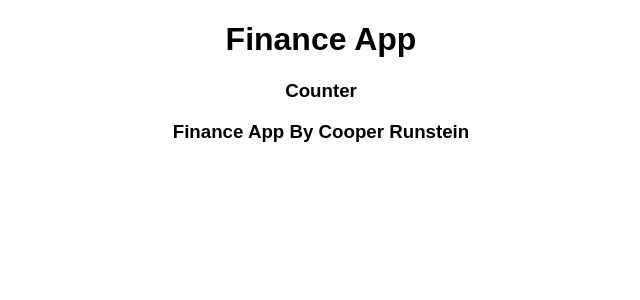
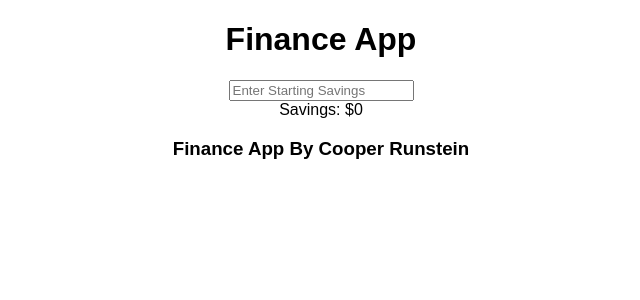
Before and after one commit to Cooper-Runstein/React-Personal-Finance-App, a React (Create React App) app: page / in a window 1280 px wide. Shown: the top 300 px of the page, without its empty margins (319-959 px from the left). Built offline with nearby package versions, Linux system fonts and the light colour scheme.

Commit message:
Initial Savings Form wired to state

```diff
--- a/package.json
+++ b/package.json
@@ -3,6 +3,7 @@
   "version": "0.1.0",
   "private": true,
   "dependencies": {
+    "prop-types": "^15.6.2",
     "react": "^16.4.1",
     "react-dom": "^16.4.1",
     "react-scripts": "1.1.4"
--- a/src/App.js
+++ b/src/App.js
@@ -3,20 +3,34 @@ import './App.css';
 import Header from './Components/Header';
 import Footer from './Components/Footer';
 import Counter from './Components/Counter';
+import Main from './Components/Main';
 
 class App extends Component {
   constructor(props){
     super(props)
     this.state = {
-      savings: 0
+      savings: 0,
+      initialSavings: 0,
     }
   }
+
+    updateInitialSavings = (e)=>{
+      e.preventDefault();
+      this.setState({
+        initialSavings: e.target.value
+      })
+    }
+
 
   render() {
     return (
       <div className="App">
         <Header />
-        <Counter />
+        <Main
+          updateInitialSavings = {this.updateInitialSavings}
+          initialSavings = {this.state.initialSavings}/>
+        <Counter
+          savings={this.state.initialSavings}/>
         <Footer />
       </div>
     );
--- a/src/Components/Counter.js
+++ b/src/Components/Counter.js
@@ -2,7 +2,7 @@ import React from 'react';
 
 const Counter = (props) =>{
     return(
-        <div id="footer"><h3> Counter </h3></div>
+        <div id="counter"><span>Savings: ${props.savings}</span></div>
     )
 }
 
--- /dev/null
+++ b/src/Components/Main.js
@@ -0,0 +1,23 @@
+import React from 'react';
+import PropTypes from 'prop-types'
+
+const Main = (props) =>{
+    return(
+        <div id="Main">
+        <form>
+            <input
+                placeholder="Enter Starting Savings"
+                value = {props.initalSavings}
+                onChange = {props.updateInitialSavings}
+            >
+            </input>
+        </form>
+        </div>
+    )
+}
+
+Main.propTypes = {
+    updateInitialSavings: PropTypes.func.isRequired,
+    initialSavings: PropTypes.number.isRequired
+}
+export default Main;
```
Also changed, not shown: 1 other file (tests, documents, lock files or other folders).
